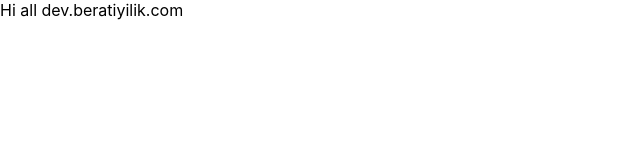
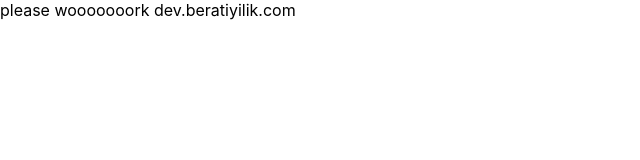
Before and after one commit to beratiyilik/dev.beratiyilik.com, a Next.js app: page / in a window 1280 px wide. Shown: the top 160 px of the page, without its empty margins (0-640 px from the left). Built offline with nearby package versions, Linux system fonts and the light colour scheme.

Commit message:
deploy test 21

```diff
--- a/pages/index.tsx
+++ b/pages/index.tsx
@@ -25,7 +25,7 @@ const Home: NextPage = () => {
   const error: Error = result.error;
   return (
     <div >
-      {`Hi all ${data?.name}`}
+      {`please wooooooork ${data?.name}`}
     </div>
   )
 }
```
